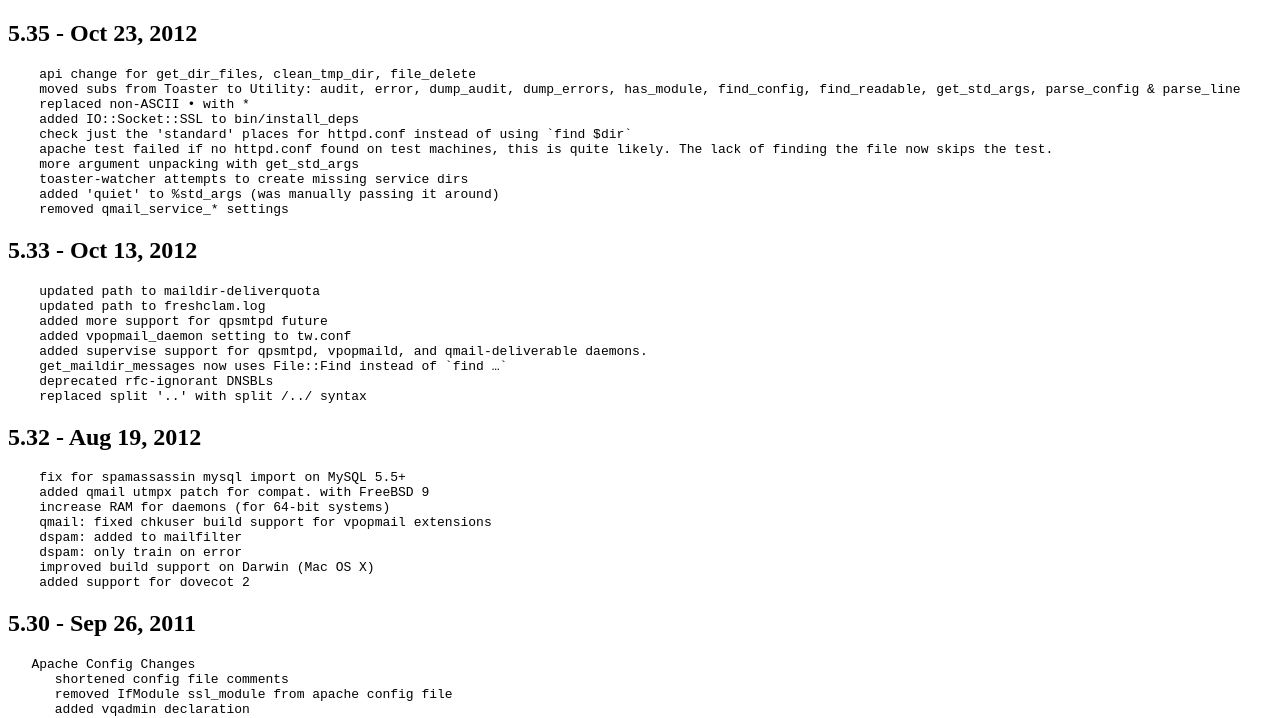
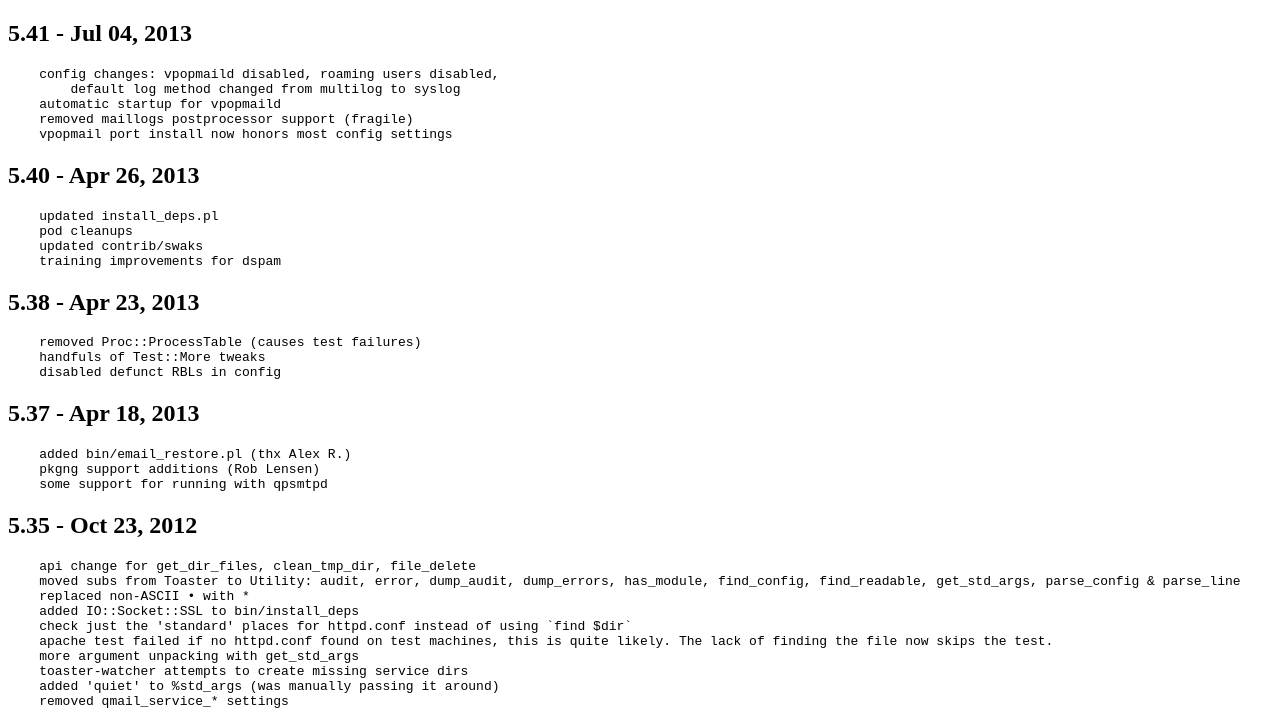
Before and after one commit to msimerson/Mail-Toaster, a plain HTML site: page doc/Changes.html in a window 1280 px wide. Shown: the part 60-778 px from the top of the page. Drawn offline with Linux system fonts and the light colour scheme.

Commit message:
updated Changes to 5.41

```diff
--- a/doc/Changes.html
+++ b/doc/Changes.html
@@ -20,6 +20,10 @@
 	<li><a href="#mail_toaster_changes">Mail Toaster Changes</a></li>
 	<ul>
 
+		<li><a href="#5_41___jul_04__2013">5.41 - Jul 04, 2013</a></li>
+		<li><a href="#5_40___apr_26__2013">5.40 - Apr 26, 2013</a></li>
+		<li><a href="#5_38___apr_23__2013">5.38 - Apr 23, 2013</a></li>
+		<li><a href="#5_37___apr_18__2013">5.37 - Apr 18, 2013</a></li>
 		<li><a href="#5_35___oct_23__2012">5.35 - Oct 23, 2012</a></li>
 		<li><a href="#5_33___oct_13__2012">5.33 - Oct 13, 2012</a></li>
 		<li><a href="#5_32___aug_19__2012">5.32 - Aug 19, 2012</a></li>
@@ -60,6 +64,37 @@
 <p>
 </p>
 <h1><a name="mail_toaster_changes">Mail Toaster Changes</a></h1>
+<p>
+</p>
+<h2><a name="5_41___jul_04__2013">5.41 - Jul 04, 2013</a></h2>
+<pre>
+    config changes: vpopmaild disabled, roaming users disabled,
+        default log method changed from multilog to syslog
+    automatic startup for vpopmaild
+    removed maillogs postprocessor support (fragile)
+    vpopmail port install now honors most config settings</pre>
+<p>
+</p>
+<h2><a name="5_40___apr_26__2013">5.40 - Apr 26, 2013</a></h2>
+<pre>
+    updated install_deps.pl
+    pod cleanups
+    updated contrib/swaks
+    training improvements for dspam</pre>
+<p>
+</p>
+<h2><a name="5_38___apr_23__2013">5.38 - Apr 23, 2013</a></h2>
+<pre>
+    removed Proc::ProcessTable (causes test failures)
+    handfuls of Test::More tweaks
+    disabled defunct RBLs in config</pre>
+<p>
+</p>
+<h2><a name="5_37___apr_18__2013">5.37 - Apr 18, 2013</a></h2>
+<pre>
+    added bin/email_restore.pl (thx Alex R.)
+    pkgng support additions (Rob Lensen)
+    some support for running with qpsmtpd</pre>
 <p>
 </p>
 <h2><a name="5_35___oct_23__2012">5.35 - Oct 23, 2012</a></h2>
```
Also changed, not shown: doc/modules/Setup.html (+0 -14 lines), 2 other files.
